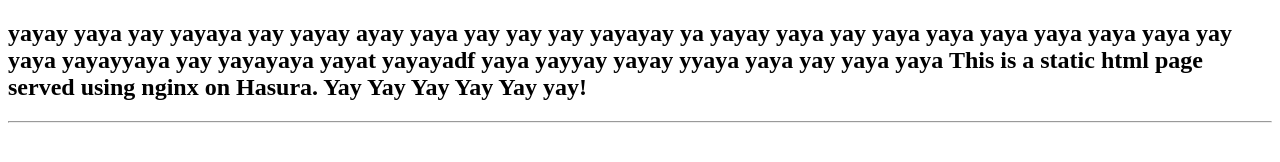
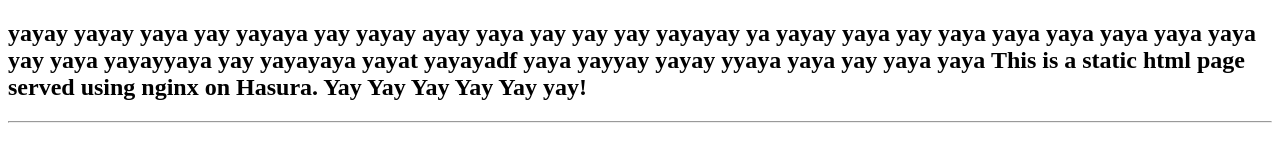
Before and after one commit to tirumaraiselvan/nginx-githook-demo, a plain HTML site: page app/src/index.html in a window 1280 px wide. Drawn offline with nearby package versions, Linux system fonts and the light colour scheme.

Commit message:
adlkfjal

```diff
--- a/app/src/index.html
+++ b/app/src/index.html
@@ -9,7 +9,7 @@
   	<script src="https://cdnjs.cloudflare.com/ajax/libs/underscore.js/1.8.3/underscore-min.js"></script>
   </head>
   <body>
-    <h2>yayay yaya yay yayaya yay yayay ayay yaya yay yay yay yayayay ya yayay yaya yay yaya yaya yaya yaya yaya yaya yay yaya yayayyaya yay yayayaya yayat yayayadf yaya yayyay yayay yyaya yaya yay yaya yaya This is a static html page served using nginx on Hasura. Yay Yay Yay Yay Yay yay!</h2>
+    <h2> yayay yayay yaya yay yayaya yay yayay ayay yaya yay yay yay yayayay ya yayay yaya yay yaya yaya yaya yaya yaya yaya yay yaya yayayyaya yay yayayaya yayat yayayadf yaya yayyay yayay yyaya yaya yay yaya yaya This is a static html page served using nginx on Hasura. Yay Yay Yay Yay Yay yay!</h2>
     <h3 style="color:#d5d5d5;">
       <em>
     </h3>
```
